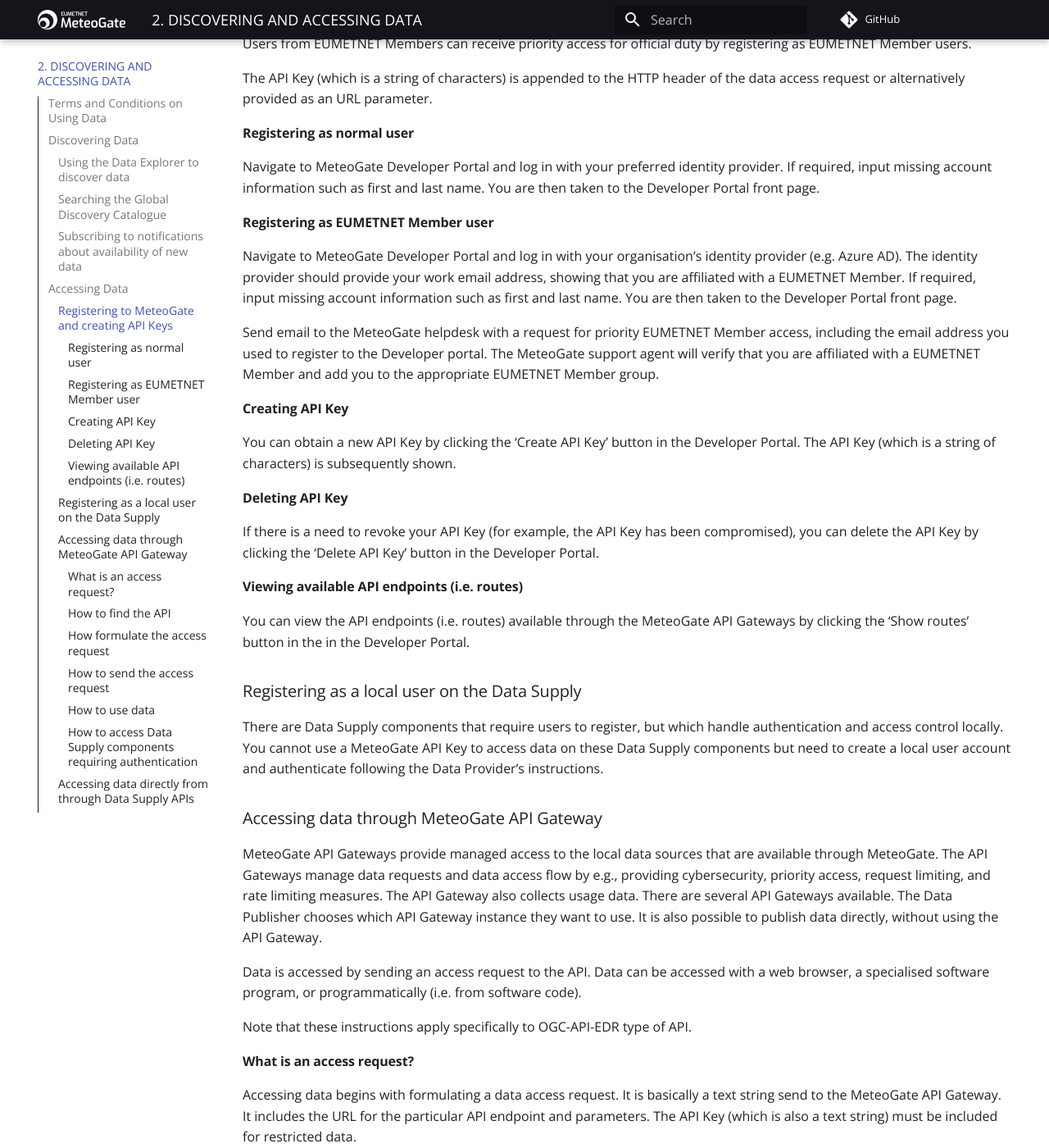
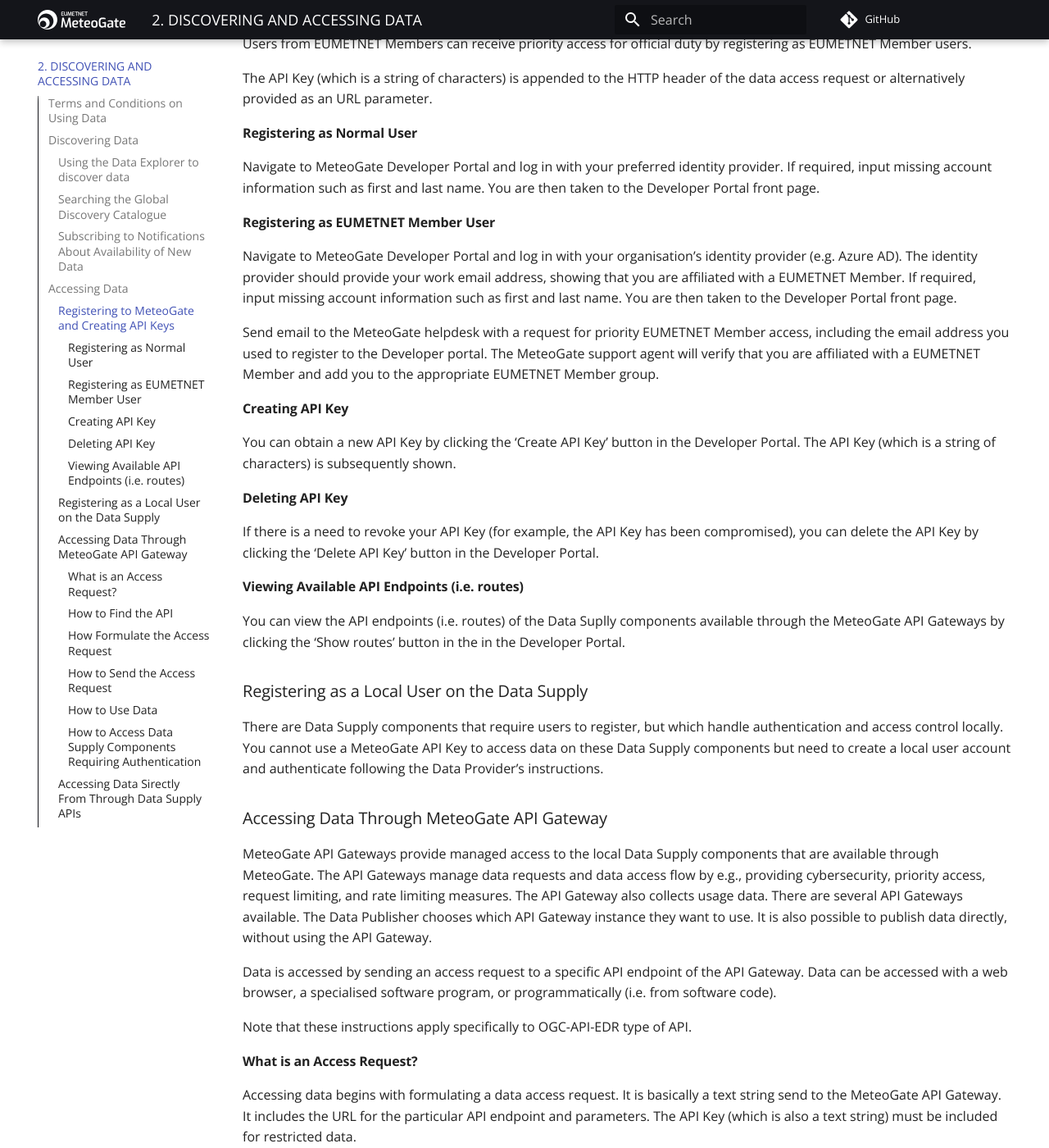
Before and after one commit to EUMETNET/meteogate-documentation, an MkDocs documentation site: the page built from docs/2-discovering-and-accessing-data.md, in a window 1280 px wide and 1400 px high, scrolled down 2486 px. Shown: the whole window at 82% size. Built offline with MkDocs 1.6.1 and Material for MkDocs 9.7.7, drawn with Linux system fonts in a browser that asks for light colours; comment, search, counter and statistics services are not loaded; some of the changed text lies outside the part shown.

Commit message:
Update 2-discovering-and-accessing-data.md

````diff
--- a/docs/2-discovering-and-accessing-data.md
+++ b/docs/2-discovering-and-accessing-data.md
@@ -47,7 +47,7 @@ See the Guide to WIS 2.0 for more information on using the Global Discovery Cata
 
 > add link
 
-### Subscribing to notifications about availability of new data
+### Subscribing to Notifications About Availability of New Data
 
 You can subscribe to receive notifications about new and updated data and metadata. You can choose the API endpoints, datasets, and topics for which you want to receive notifications. The notifications also include URL that can be used to access the newly added data. Notifications are especially useful in utilizing real-time data.
 
@@ -63,7 +63,7 @@ See the Guide to WIS 2.0 for more information on subscribing to notifications.
 
 Once you have found a dataset that fits your needs, you can access it either anonymously or as a registered user, depending on the data policy. This section explains how to register for API access (if required), use API Keys, and retrieve data through MeteoGate API Gateway or directly from Data Supply services.
 
-### Registering to MeteoGate and creating API Keys
+### Registering to MeteoGate and Creating API Keys
 
 Most of the data accessible through MeteoGate is open to anonymous users and does not require registering as a MeteoGate user. But when required by a data policy and in line with EU regulation, the MeteoGate API Gateway requires authentication from the user using an API Key.  Users can also register to receive higher Quality of Service than anonymous users.
 
@@ -73,11 +73,11 @@ Users from EUMETNET Members can receive priority access for official duty by reg
 
 The API Key (which is a string of characters) is appended to the HTTP header of the data access request or alternatively provided as an URL parameter.
 
-#### Registering as normal user
+#### Registering as Normal User
 
 Navigate to MeteoGate Developer Portal and log in with your preferred identity provider. If required, input missing account information such as first and last name. You are then taken to the Developer Portal front page.
 
-#### Registering as EUMETNET Member user
+#### Registering as EUMETNET Member User
 
 Navigate to MeteoGate Developer Portal and log in with your organisation’s identity provider (e.g. Azure AD). The identity provider should provide your work email address, showing that you are affiliated with a EUMETNET Member. If required, input missing account information such as first and last name. You are then taken to the Developer Portal front page.
 
@@ -91,23 +91,23 @@ You can obtain a new API Key by clicking the ‘Create API Key’ button in the
 
 If there is a need to revoke your API Key (for example, the API Key has been compromised), you can delete the API Key by clicking the ‘Delete API Key’ button in the Developer Portal.
 
-#### Viewing available API endpoints (i.e. routes)
+#### Viewing Available API Endpoints (i.e. routes)
 
-You can view the API endpoints (i.e. routes) available through the MeteoGate API Gateways by clicking the ‘Show routes’ button in the in the Developer Portal.
+You can view the API endpoints (i.e. routes) of the Data Suplly components available through the MeteoGate API Gateways by clicking the ‘Show routes’ button in the in the Developer Portal.
 
-###	Registering as a local user on the Data Supply
+### Registering as a Local User on the Data Supply
 
 There are Data Supply components that require users to register, but which handle authentication and access control locally. You cannot use a MeteoGate API Key to access data on these Data Supply components but need to create a local user account and authenticate following the Data Provider’s instructions.
 
-###	Accessing data through MeteoGate API Gateway
+### Accessing Data Through MeteoGate API Gateway
 
-MeteoGate API Gateways provide managed access to the local data sources that are available through MeteoGate. The API Gateways manage data requests and data access flow by e.g., providing cybersecurity, priority access, request limiting, and rate limiting measures. The API Gateway also collects usage data. There are several API Gateways available. The Data Publisher chooses which API Gateway instance they want to use. It is also possible to publish data directly, without using the API Gateway.
+MeteoGate API Gateways provide managed access to the local Data Supply components that are available through MeteoGate. The API Gateways manage data requests and data access flow by e.g., providing cybersecurity, priority access, request limiting, and rate limiting measures. The API Gateway also collects usage data. There are several API Gateways available. The Data Publisher chooses which API Gateway instance they want to use. It is also possible to publish data directly, without using the API Gateway.
 
-Data is accessed by sending an access request to the API. Data can be accessed with a web browser, a specialised software program, or programmatically (i.e. from software code).
+Data is accessed by sending an access request to a specific API endpoint of the API Gateway. Data can be accessed with a web browser, a specialised software program, or programmatically (i.e. from software code).
 
 Note that these instructions apply specifically to OGC-API-EDR type of API.
 
-#### What is an access request?
+#### What is an Access Request?
 
 Accessing data begins with formulating a data access request. It is basically a text string send to the MeteoGate API Gateway. It includes the URL for the particular API endpoint and parameters. The API Key (which is also a text string) must be included for restricted data.
 
@@ -124,7 +124,7 @@ In the example, the request is targeting a specific dataset (ECMWF data), for a
 
 Parameters are often specified after a ? symbol in the access request. In the example, the parameters request temperature data for the time range between September 11, 2024, 06:00 UTC, and September 12, 2024, 09:00 UTC. The data should be returned in GeoJSON format, using CRS:84 as the coordinate system.
 
-#### How to find the API
+#### How to Find the API
 
 First, it is necessary to identify the API from which the data will be retrieved. The collection metadata for the API in question specify how the access request should be formulated. For example, it specifies which collections (datasets) and parameters are available.
 
@@ -141,7 +141,7 @@ The API base URL looks like this, for example: ```apisixdev.eumetnet-femdi.eumet
 
 > Bulk download? different link?
 
-#### How formulate the access request
+#### How Formulate the Access Request
 
 There are several ways to formulate the access request:
 
@@ -158,7 +158,7 @@ There are several ways to formulate the access request:
 
 > follow formats specified in metadata, e.g. date and time
 
-#### How to send the access request
+#### How to Send the Access Request
 
 Data can be accessed with a web browser, a specialised software program, or programmatically (i.e. from software code). Data access happens behind the scenes. There is no UI for the MeteoGate API Gateway.
 
@@ -170,19 +170,19 @@ In addition, there are specialised software programs that can be used to access
 
 > add examples. code libraries mentioned?
 
-#### How to use data
+#### How to Use Data
 
-Use data according to terms and conditions and license.
+Use data according to terms and conditions and license referred to in the discovery metadata.
 
 > reference to terms of use. what else? how to use in code etc.)
 
-#### How to access Data Supply components requiring authentication
+#### How to Access Data Supply Components Requiring Authentication
 
 For API endpoints that require authentication using API Key, the API Key is appended to the HTTP header of the data access request or alternatively provided as an URL parameter. Metadata should state whether the endpoint requires authentication.
 
-### Accessing data directly from through Data Supply APIs
+### Accessing Data Sirectly From Through Data Supply APIs
 
-Some Data Supply APIs are not accessed through the MeteoGate API Gateway(s), but directly. You can still find these APIs by the same means as the APIs that are accessed through the MeteoGate API Gateway(s), for example using the Data Explorer or WIS 2.0 Global Discovery Catalogue.
+Some Data Supply APIs are not accessed through the MeteoGate API Gateway(s), but directly. You can still find these APIs by the same means as the APIs that are accessed through the MeteoGate API Gateway(s) (except route list on Developer Portal), for example using the Data Explorer or WIS 2.0 Global Discovery Catalogue.
 
 Follow the instructions and documentation available from the particular Data Provider to access these APIs. You should find the required links or information on the Data Provider from the metadata or a landing page available from the API base URL. Some Data Supply components may require authentication.
 
````
